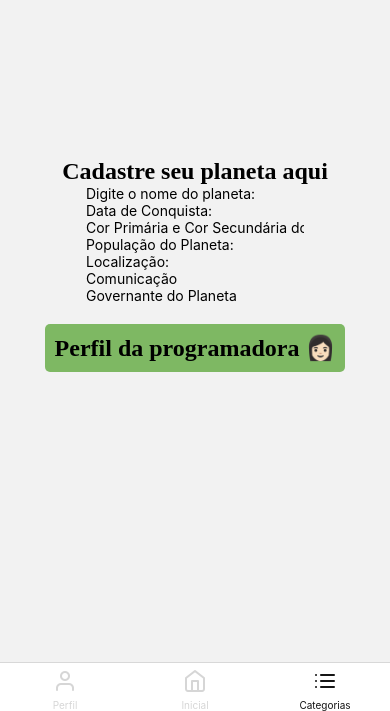
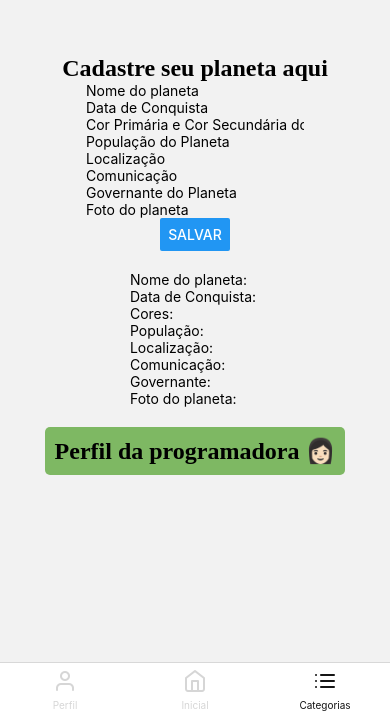
Before and after one commit to anaxcavalcante/planetaboilerplate, a React Native app: screen /Category in a window 390 px wide. Shown: the part 133-844 px from the top of the page. Built offline with nearby package versions, Linux system fonts and the light colour scheme.

Commit message:
cadastro do planeta

```diff
--- a/src/screens/Category/index.jsx
+++ b/src/screens/Category/index.jsx
@@ -1,23 +1,87 @@
-import { View } from "react-native";
+import React, { useState } from "react";
+import { View, TextInput, Button, Text } from "react-native";
 
 import styles from "./styles";
 import Title from "../../components/Title";
 import TouchButton from "../../components/TouchButton";
 import { user } from "../../data/Profile";
-import { TextInput } from "react-native-gesture-handler";
 
 export default function Category() {
+  const [planetInfo, setPlanetInfo] = useState({
+    nome: "",
+    dataConquista: "",
+    cores: "",
+    populacao: "",
+    localizacao: "",
+    comunicacao: "",
+    governante: "",
+    foto: ""
+  });
+
+  const handleChange = (key, value) => {
+    setPlanetInfo({
+      ...planetInfo,
+      [key]: value
+    });
+  };
+
   return (
     <View style={styles.container}>
       <Title title="Cadastre seu planeta aqui" />
 
-      <TextInput placeholder="Digite o nome do planeta:" />
-      <TextInput placeholder="Data de Conquista:" />
-      <TextInput placeholder="Cor Primária e Cor Secundária do Planeta:" />
-      <TextInput placeholder="População do Planeta:" />
-      <TextInput placeholder="Localização:" />
-      <TextInput placeholder="Comunicação" />
-      <TextInput placeholder="Governante do Planeta" />
+      <TextInput
+        placeholder="Nome do planeta"
+        value={planetInfo.nome}
+        onChangeText={(text) => setPlanetInfo({ ...planetInfo, nome: text })}
+      />
+      <TextInput
+        placeholder="Data de Conquista"
+        value={planetInfo.dataConquista}
+        onChangeText={(text) => setPlanetInfo({ ...planetInfo, dataConquista: text })}
+      />
+      <TextInput
+        placeholder="Cor Primária e Cor Secundária do Planeta"
+        value={planetInfo.cores}
+        onChangeText={(text) => setPlanetInfo({ ...planetInfo, cores: text })}
+      />
+      <TextInput
+        placeholder="População do Planeta"
+        value={planetInfo.populacao}
+        onChangeText={(text) => setPlanetInfo({ ...planetInfo, populacao: text })}
+      />
+      <TextInput
+        placeholder="Localização"
+        value={planetInfo.localizacao}
+        onChangeText={(text) => setPlanetInfo({ ...planetInfo, localizacao: text })}
+      />
+      <TextInput
+        placeholder="Comunicação"
+        value={planetInfo.comunicacao}
+        onChangeText={(text) => setPlanetInfo({ ...planetInfo, comunicacao: text })}
+      />
+      <TextInput
+        placeholder="Governante do Planeta"
+        value={planetInfo.governante}
+        onChangeText={(text) => setPlanetInfo({ ...planetInfo, governante: text })}
+      />
+      <TextInput
+        placeholder="Foto do planeta"
+        value={planetInfo.foto}
+        onChangeText={(text) => setPlanetInfo({ ...planetInfo, foto: text })}
+      />
+
+      <Button title="Salvar" onPress={() => {}} />
+
+      <View style={{ marginTop: 20 }}>
+        <Text>Nome do planeta: {planetInfo.nome}</Text>
+        <Text>Data de Conquista: {planetInfo.dataConquista}</Text>
+        <Text>Cores: {planetInfo.cores}</Text>
+        <Text>População: {planetInfo.populacao}</Text>
+        <Text>Localização: {planetInfo.localizacao}</Text>
+        <Text>Comunicação: {planetInfo.comunicacao}</Text>
+        <Text>Governante: {planetInfo.governante}</Text>
+        <Text>Foto do planeta: {planetInfo.foto}</Text>
+      </View>
 
       <TouchButton route="Profile" title="Perfil da programadora 👩🏻" data={user} />
 
--- a/src/screens/Home/index.jsx
+++ b/src/screens/Home/index.jsx
@@ -1,4 +1,4 @@
-import { View } from "react-native";
+import { View, Image, } from "react-native";
 
 import styles from "./styles";
 import Title from "../../components/Title";
@@ -8,15 +8,22 @@ import TouchButton from "../../components/TouchButton";
 export default function Home() {
   return (
     <View style={styles.container}>
-      <Title title="Planetas já cadastrados" />
+      <Title title="Planetas já conquistados" />
 
-      <Title title="Nome do Planeta: Sidera
+      <Image
+          style={styles.img}
+          source={require("../../../assets/diamond.png")}
+        />
+
+      <Title title="Nome do planeta: Sidera
 Data de Conquista: 13/11/2006
-Cor Primária e Cor Secundária do Planeta: Verde e roxo
+Cor Primária e Cor Secundária do Planeta: Roxo e Azul
 População do Planeta: 120.139
-Localização:
-Governante do Planeta: Ana Clara Cavalcante Reis"
-/>
+Localização: Galaxia
+Governante do Planeta: Ana Clara Cavalcante Reis
+Descrição do planeta: Sirena é um planeta exuberante e diversificado, situado nos confins do universo conhecido. Desde sua conquista em 13 de novembro de 2006, este mundo floresceu sob a liderança visionária de sua governante, Ana Clara Cavalcante Reis. Com uma população de 120.139 habitantes, Sirena é uma colcha de retalhos de culturas, com paisagens deslumbrantes que variam de vastas planícies verdejantes a majestosas montanhas cobertas de neve."
+      />
+
 
       <TouchButton route="Profile" title="Perfil da programadora 👩🏻" data={user} />
 
--- a/src/screens/Home/styles.js
+++ b/src/screens/Home/styles.js
@@ -12,6 +12,11 @@ const styles = StyleSheet.create({
     backgroundColor: "#6B8E23",
     borderRadius: 5,
   },
+  img: {
+     width: 400,
+    height: 250,
+    borderRadius: 30,
+  },
 });
 
 export default styles;
```
Also changed, not shown: assets/diamond.png (added), assets/planetasirena.png (added).
